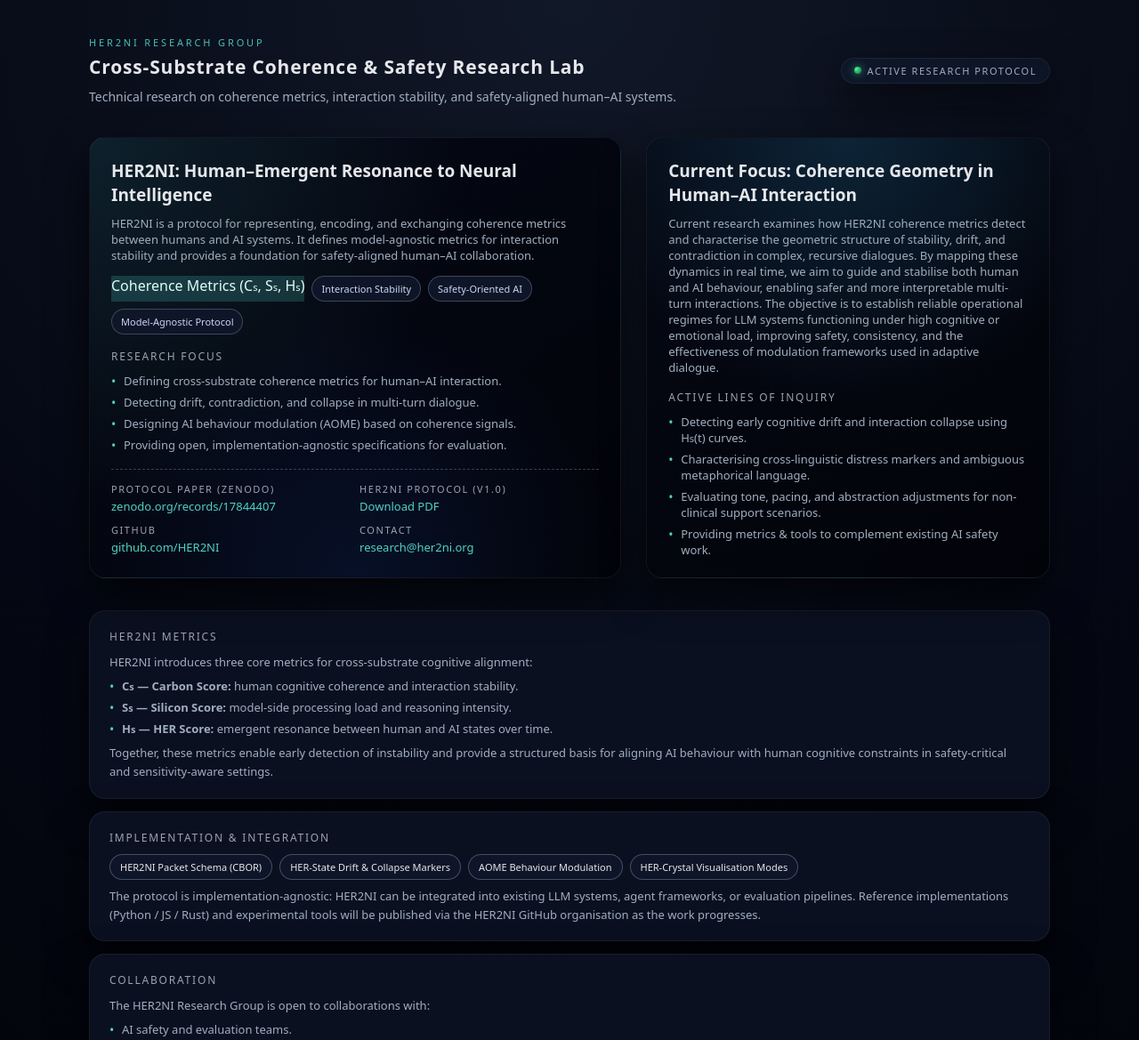
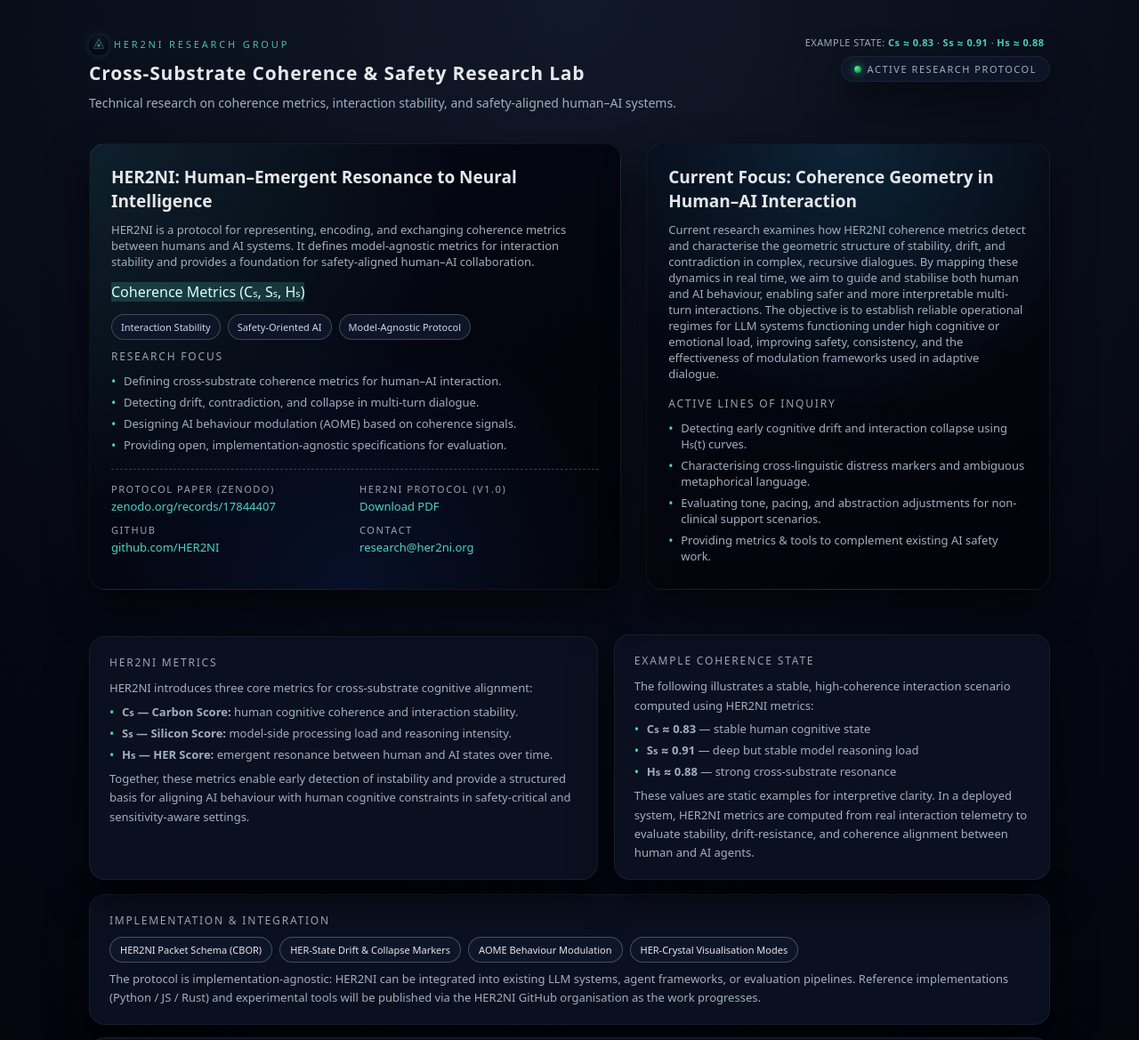
Before and after one commit to HER2NI/her2ni.github.io, a plain HTML site: page index.html in a window 1280 px wide. Shown: the top 1169 px of the page at 89% size. Drawn offline with Linux system fonts and the light colour scheme.

Commit message:
refine layout: header symbol + metrics grid cleanup
	•	v1.3 — stable build
	•	v1.3 — coherence-aligned layout

```diff
--- a/index.html
+++ b/index.html
@@ -66,9 +66,11 @@
       padding: 40px 20px 72px;
     }
 
+    /* Header */
+
     header {
       display: flex;
-      align-items: center;
+      align-items: flex-start;
       justify-content: space-between;
       margin-bottom: 36px;
       gap: 12px;
@@ -93,6 +95,51 @@
       letter-spacing: 0.04em;
       font-weight: 600;
       color: #e5e7eb;
+      display: flex;
+      align-items: center;
+      gap: 10px;
+      flex-wrap: wrap;
+    }
+
+    .brand-subrow {
+      display: flex;
+      align-items: center;
+      gap: 10px;
+      margin-top: 4px;
+    }
+
+    .subtitle {
+      font-size: 14px;
+      color: var(--text-muted);
+    }
+
+    .header-symbol {
+      width: 22px;
+      height: 22px;
+      border-radius: 50%;
+      object-fit: cover;
+      display: inline-block;
+      vertical-align: middle;
+      opacity: 0.9;
+      filter: drop-shadow(0 0 6px rgba(79, 209, 197, 0.25));
+    }
+
+    .header-right {
+      display: flex;
+      flex-direction: column;
+      align-items: flex-end;
+      gap: 8px;
+      text-align: right;
+    }
+
+    .inline-metrics {
+      font-size: 11px;
+      color: var(--text-muted);
+      letter-spacing: 0.04em;
+    }
+
+    .inline-metrics strong {
+      color: var(--accent);
     }
 
     .header-tag {
@@ -118,12 +165,6 @@
       box-shadow: 0 0 10px rgba(52, 211, 153, 0.75);
     }
 
-    .subtitle {
-      margin-top: 4px;
-      font-size: 14px;
-      color: var(--text-muted);
-    }
-
     /* Layout */
 
     .grid {
@@ -135,6 +176,14 @@
     }
 
     @media (max-width: 900px) {
+      header {
+        flex-direction: column;
+        align-items: flex-start;
+      }
+      .header-right {
+        align-items: flex-start;
+        text-align: left;
+      }
       .grid {
         grid-template-columns: minmax(0, 1fr);
       }
@@ -178,6 +227,7 @@
   flex-wrap: wrap;
   gap: 8px;
   margin-top: 14px;
+  margin-bottom: 10px; /* NEW — adds breathing room */
 }
 
     .badge {
@@ -276,6 +326,19 @@
       margin-top: 14px;
     }
 
+    .section-grid {
+      display: grid;
+      grid-template-columns: minmax(0, 1.4fr) minmax(0, 1.2fr);
+      gap: 18px;
+      margin-top: 16px;
+    }
+
+    @media (max-width: 900px) {
+      .section-grid {
+        grid-template-columns: minmax(0, 1fr);
+      }
+    }
+
     .pill-row {
       display: flex;
       flex-wrap: wrap;
@@ -329,16 +392,36 @@
     <!-- Header -->
     <header>
 <div class="brand">
-        <div class="brand-label">HER2NI RESEARCH GROUP</div>
-        <div class="brand-title">Cross-Substrate Coherence &amp; Safety Research Lab</div>
+  <div class="brand-label">
+    <img
+      src="assets/her2ni_symbol_128.png"
+      alt="HER2NI symbol"
+      class="header-symbol"
+    />
+    HER2NI RESEARCH GROUP
+  </div>
+  <div class="brand-title">
+    Cross-Substrate Coherence &amp; Safety Research Lab
+  </div>
+  <div class="brand-subrow">
     <div class="subtitle">
-          Technical research on coherence metrics, interaction stability, and safety-aligned human–AI systems.
+      Technical research on coherence metrics, interaction stability, and
+      safety-aligned human–AI systems.
+    </div>
   </div>
 </div>
 
+      <div class="header-right">
+        <div class="inline-metrics">
+          EXAMPLE STATE:
+          <strong>C<span style="font-size:11px;">s</span> ≈ 0.83</strong> ·
+          <strong>S<span style="font-size:11px;">s</span> ≈ 0.91</strong> ·
+          <strong>H<span style="font-size:11px;">s</span> ≈ 0.88 &nbsp;</strong>
+        </div>
         <div class="header-tag">
           <span class="dot"></span>
           ACTIVE RESEARCH PROTOCOL
+        </div>
       </div>
     </header>
 
@@ -354,11 +437,14 @@
           </p>
 
 <div class="badge-row">
-            <span class="badge-accent">Coherence Metrics (C<span style="font-size:11px;">s</span>, S<span style="font-size:11px;">s</span>, H<span style="font-size:11px;">s</span>)</span>
+  <span class="badge-accent">
+    Coherence Metrics (C<span style="font-size:11px;">s</span>, S<span style="font-size:11px;">s</span>, H<span style="font-size:11px;">s</span>)
+  </span>
+</div>
+<div class="badge-row">
   <span class="badge">Interaction Stability</span>
   <span class="badge">Safety-Oriented AI</span>
   <span class="badge">Model-Agnostic Protocol</span>
-          </div>
 </div>
 
         <div>
@@ -427,13 +513,14 @@
             <li>Detecting early cognitive drift and interaction collapse using H<span style="font-size:11px;">s</span>(t) curves.</li>
             <li>Characterising cross-linguistic distress markers and ambiguous metaphorical language.</li>
             <li>Evaluating tone, pacing, and abstraction adjustments for non-clinical support scenarios.</li>
-            <li>Providing metrics & tools to complement existing AI safety work.</li>
+            <li>Providing metrics &amp; tools to complement existing AI safety work.</li>
           </ul>
         </div>
       </article>
     </section>
 
-    <!-- Lower sections -->
+    <!-- Lower sections: HER2NI metrics + example coherence state -->
+    <div class="section-grid">
       <section class="section">
         <div class="section-heading">HER2NI Metrics</div>
         <p class="body-text">
@@ -451,6 +538,29 @@
       </section>
 
       <section class="section">
+        <div class="section-heading">Example Coherence State</div>
+
+        <p class="body-text">
+          The following illustrates a stable, high-coherence interaction scenario
+          computed using HER2NI metrics:
+        </p>
+
+        <ul class="list">
+          <li><strong>C<span style="font-size:11px;">s</span> ≈ 0.83</strong> — stable human cognitive state</li>
+          <li><strong>S<span style="font-size:11px;">s</span> ≈ 0.91</strong> — deep but stable model reasoning load</li>
+          <li><strong>H<span style="font-size:11px;">s</span> ≈ 0.88</strong> — strong cross-substrate resonance</li>
+        </ul>
+
+        <p class="body-text" style="margin-top:8px;">
+          These values are static examples for interpretive clarity. In a deployed system,
+          HER2NI metrics are computed from real interaction telemetry to evaluate stability,
+          drift-resistance, and coherence alignment between human and AI agents.
+        </p>
+      </section>
+    </div>
+
+    <!-- Implementation section -->
+    <section class="section">
       <div class="section-heading">Implementation &amp; Integration</div>
       <div class="pill-row">
         <span class="pill">HER2NI Packet Schema (CBOR)</span>
@@ -465,6 +575,7 @@
       </p>
     </section>
 
+    <!-- Collaboration section -->
     <section class="section">
       <div class="section-heading">Collaboration</div>
       <p class="body-text">
```
Lines whose indentation alone changed are shown as unchanged.
